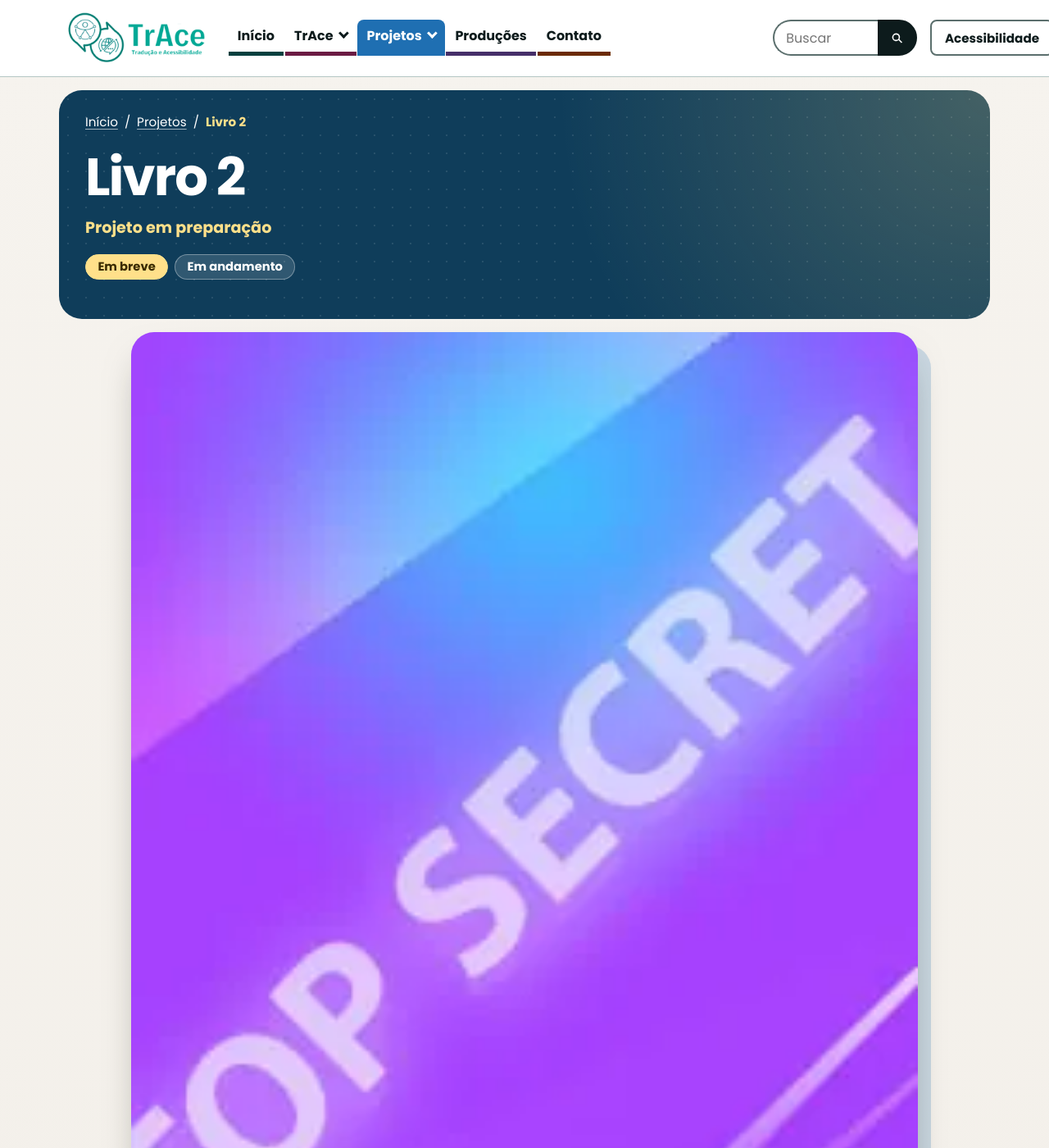
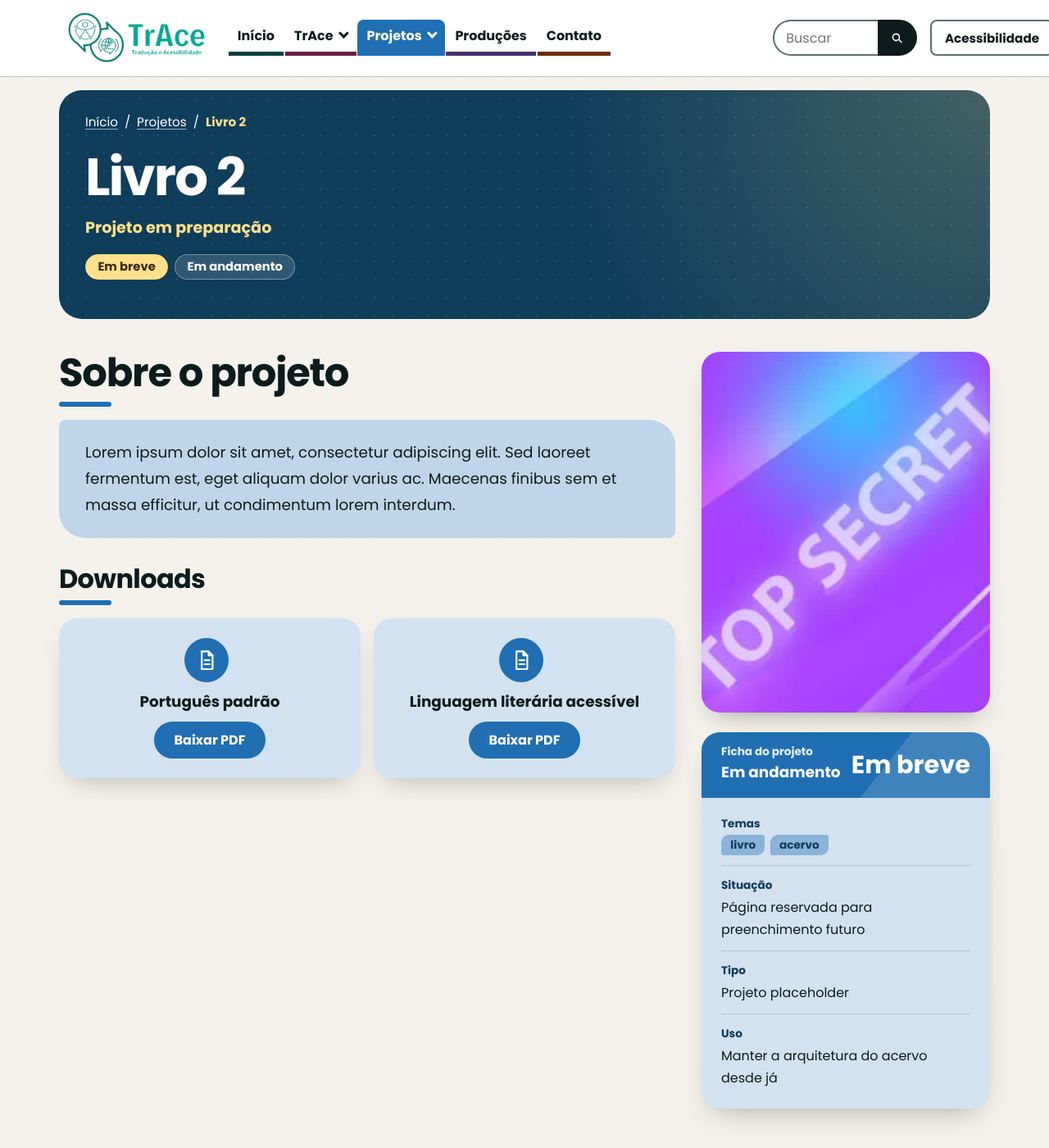
Before and after one commit to Niuuzinho/site-trace-teste, a Jekyll site: the page built from _projetos/livro-2.md, in a window 1280 px wide and 1400 px high. Shown: the whole window at 82% size. Built offline with Jekyll 4.4.1, drawn with Linux system fonts in a browser that asks for light colours.

Commit message:
Página de projeto: capa na coluna lateral, downloads das duas versões do livro e layout renovado
Co-Authored-By: Claude Sonnet 5.5 <noreply@anthropic.com>
Claude-Session: https://claude.ai/code/session_01AbHHXVauvBZ2sfPmWDepMS

```diff
--- a/_layouts/projeto.html
+++ b/_layouts/projeto.html
@@ -4,18 +4,33 @@ layout: default
 {%- capture chips -%}<li class="chip-forte">{{ page.ano }}</li><li>{{ page.situacao }}</li>{%- endcapture -%}
 {% include topo.html titulo=page.title subtitulo=page.subtitulo pai="Projetos" pai_url="/projetos/" chips=chips %}
 <div class="container pagina-corpo">
-  <div class="com-ficha com-ficha-capa prod-pagina proj-pagina">
-    <figure class="projeto-capa">
-      {% include img.html nome=page.capa alt=page.capa_alt sizes="(min-width: 74rem) 70rem, 100vw" eager=true %}
-    </figure>
-    <div class="bloco-a">
-      <section class="resumo" aria-labelledby="h-sobre">
+  <div class="com-ficha prod-pagina proj-pagina">
+    <div class="proj-principal">
+      <section class="resumo proj-sobre" aria-labelledby="h-sobre">
         <h2 id="h-sobre">Sobre o projeto</h2>
         <div class="resumo-texto">
         {{ content }}
         </div>
       </section>
+      {%- if page.downloads and page.downloads.size > 0 %}
+      <section class="proj-downloads" aria-labelledby="h-downloads">
+        <h2 id="h-downloads">Downloads</h2>
+        <ul class="downloads">
+          {%- for d in page.downloads %}
+          <li>
+            <span class="down-icone">{% include icone-tipo.html tipo="Artigo" %}</span>
+            <p class="down-rotulo">{{ d.rotulo }}</p>
+            <a class="botao" href="{{ d.arquivo | relative_url }}" target="_blank" rel="noopener" data-pdf>Baixar PDF<span class="so-leitor"> — {{ d.rotulo }}</span><span class="so-leitor" data-pdf-dica> (abre em outra guia)</span></a>
+          </li>
+          {%- endfor %}
+        </ul>
+      </section>
+      {%- endif %}
     </div>
+    <div class="proj-lateral">
+      <figure class="projeto-capa">
+        {% include img.html nome=page.capa alt=page.capa_alt sizes="(min-width: 56em) 24rem, 100vw" eager=true %}
+      </figure>
       <aside class="ficha-card ficha-prod" aria-labelledby="h-ficha">
         <div class="ficha-topo">
           <div class="ficha-titulos"><h2 id="h-ficha">Ficha do projeto</h2><p class="ficha-tipo"><span class="so-leitor">Situação: </span>{{ page.situacao }}</p></div>
@@ -27,10 +42,11 @@ layout: default
           <div><dt>{{ f.rotulo }}</dt><dd>{{ f.valor }}</dd></div>
           {%- endfor %}
         </dl>
-      {%- if page.pdf %}
+        {%- if page.pdf and page.pdf != '' %}
         <div class="ficha-rodape"><a class="botao" href="{{ page.pdf | relative_url }}" target="_blank" rel="noopener" data-pdf>Baixar PDF<span class="so-leitor" data-pdf-dica> (abre em outra guia)</span></a></div>
         {%- endif %}
       </aside>
+    </div>
     <div class="bloco-b">
       {%- if page.galeria and page.galeria.size > 0 %}
       <section class="sec-larga sec-galeria" aria-labelledby="h-galeria">
--- a/_projetos/livro-2.md
+++ b/_projetos/livro-2.md
@@ -27,7 +27,11 @@ galeria:
 - imagem: placeholders/livro
   alt: Imagem placeholder adicional para materiais do projeto.
   legenda: Legenda placeholder 2
-pdf: /assets/docs/placeholder-projeto.pdf
+downloads:
+  - rotulo: Português padrão
+    arquivo: /assets/docs/placeholder-projeto.pdf
+  - rotulo: Linguagem literária acessível
+    arquivo: /assets/docs/placeholder-projeto.pdf
 equipe:
 - nome: Integrante placeholder 1
   texto: Texto placeholder sobre a participação desta pessoa no projeto.
--- a/assets/css/main.css
+++ b/assets/css/main.css
@@ -1459,3 +1459,33 @@ html[data-contraste="alto"] .historia-texto { background: var(--papel); }
 html[data-contraste="alto"] .sec-equipe .equipe li { background: var(--papel); border: 2px solid var(--tinta); box-shadow: none; }
 html[data-contraste="alto"] .sec-video .video { border: 2px solid var(--tinta); box-shadow: none; }
 .bloco-b > .sec-larga + .sec-larga { margin-top: var(--e7); }
+
+/* Página de projeto v2: texto + downloads à esquerda; capa e ficha na coluna lateral; seções largas embaixo */
+.proj-pagina { display: grid; grid-template-columns: minmax(0, 1fr); gap: var(--e6); }
+.proj-principal, .proj-lateral { display: contents; }
+.proj-pagina .projeto-capa { order: 0; max-width: none; margin: 0; grid-column: auto; grid-row: auto; }
+.proj-pagina .proj-sobre { order: 1; }
+.proj-pagina .proj-downloads { order: 2; }
+.proj-pagina .ficha-card { order: 3; grid-column: auto; grid-row: auto; position: static; }
+.proj-pagina .bloco-b { order: 4; margin-top: 0; }
+.proj-pagina .projeto-capa::before { display: none; }
+.proj-pagina .projeto-capa img { border-radius: 1.4rem; box-shadow: 0 0.9rem 2rem -1rem rgb(40 40 30 / 0.45); }
+.proj-pagina .proj-sobre .resumo-texto { max-width: none; }
+.proj-downloads > h2 { margin: 0 0 var(--e4); font-size: clamp(1.5rem, 1.2rem + 1.4vw, 2rem); font-weight: 700; line-height: 1.1; letter-spacing: -0.02em; }
+.proj-downloads > h2::after { content: ""; display: block; width: 4rem; height: 6px; margin-top: var(--e2); border-radius: 3px; background: var(--t-forte); }
+.downloads { list-style: none; margin: 0; padding: 0; display: grid; grid-template-columns: minmax(0, 1fr); gap: var(--e4); }
+@media (min-width: 40em) { .downloads { grid-template-columns: repeat(2, minmax(0, 1fr)); } }
+.downloads li { display: flex; flex-direction: column; align-items: center; gap: var(--e3); text-align: center; padding: var(--e5) var(--e4); border-radius: 1.4rem; background: color-mix(in srgb, var(--t-banda) 38%, var(--cartao)); box-shadow: 0 0.9rem 2rem -1rem rgb(40 40 30 / 0.35); }
+.down-icone .icone-tipo { box-sizing: content-box; display: block; width: 1.8rem; height: 1.8rem; padding: 0.8rem; border-radius: 50%; background: var(--t-forte); color: #fff; }
+.down-rotulo { margin: 0; font-size: 1.15rem; font-weight: 700; line-height: 1.3; }
+.downloads .botao { margin-top: auto; }
+@media (min-width: 56em) {
+  .proj-pagina { grid-template-columns: minmax(0, 1fr) 22rem; column-gap: var(--e6); align-items: start; }
+  .proj-principal { display: flex; flex-direction: column; gap: var(--e6); grid-column: 1; grid-row: 1; }
+  .proj-lateral { display: flex; flex-direction: column; gap: var(--e5); grid-column: 2; grid-row: 1; }
+  .proj-pagina .projeto-capa, .proj-pagina .proj-sobre, .proj-pagina .proj-downloads, .proj-pagina .ficha-card { order: 0; }
+  .proj-pagina .bloco-b { grid-column: 1 / -1; grid-row: 2; margin-top: var(--e5); }
+}
+html[data-contraste="alto"] .downloads li { background: var(--papel); border: 2px solid var(--tinta); box-shadow: none; }
+html[data-contraste="alto"] .down-icone .icone-tipo { background: var(--tinta); color: var(--papel); }
+.proj-pagina { padding-top: var(--e5); }
```
Also changed, not shown: CLAUDE.md (+2 -2 lines), _projetos/o-principe-lindworm.md (+5 -1 lines), README.md. Lines whose indentation alone changed are shown as unchanged.
